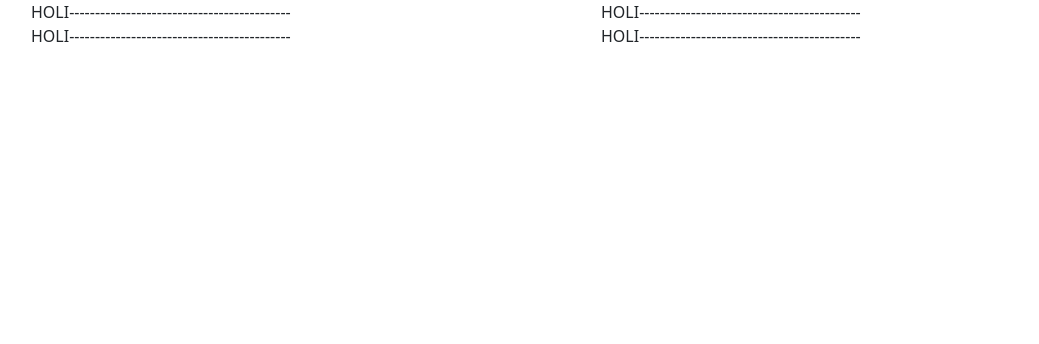
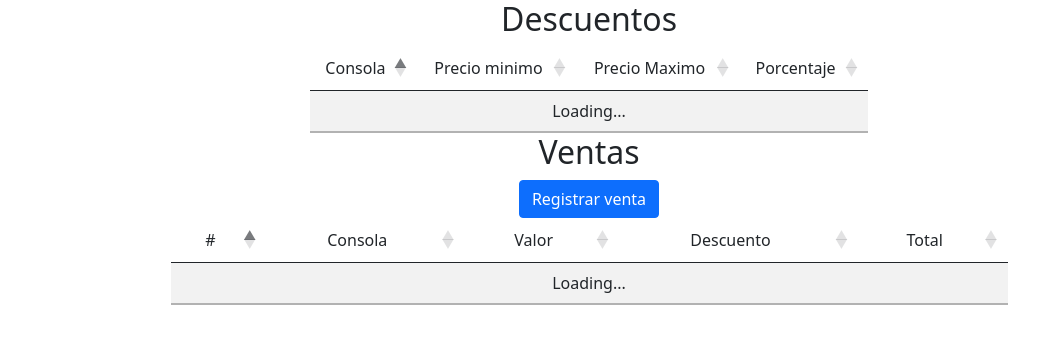
Before and after one commit to Brandcho1231/prueba_tecnica, a PHP site: page / in a window 1280 px wide. Shown: the top 344 px of the page, without its empty margins (51-1090 px from the left). Run offline with PHP 8.4, Linux system fonts and the light colour scheme; data that the repository does not hold is empty; some libraries are stand-ins or nearby versions.

Commit message:
Se crea el frotend
Se consumen la mayoria de las funcionalidades de la API desde el frontend, falta solo mostrar el descuento total

```diff
--- a/api/ventas.php
+++ b/api/ventas.php
@@ -3,8 +3,23 @@ require_once __DIR__ . '/../controladores/VentasControlador.php';
 
 switch ($_SERVER['REQUEST_METHOD']) {
     case 'GET':
-        $listado = new VentasControlador();
-        echo json_encode($listado->descuentoTotal());
+        if (isset($_GET['funcion'])) {
+            if ($_GET['funcion'] == 'descuento_total') {
+                $descuento = new VentasControlador();
+                echo json_encode($descuento->descuentoTotal());
+            } else {
+                header('Content-Type: application/json');
+                $error = [
+                    'status' => 'error',
+                    'status_id' => '400',
+                    'error_msg' => 'Datos incorrectos',
+                ];
+                echo json_encode($error);
+            }
+        } else {
+            $listado = new VentasControlador();
+            echo json_encode($listado->listarVentas());
+        }
         break;
     case 'POST':
         if (isset($_POST['funcion'])) {
@@ -18,8 +33,9 @@ switch ($_SERVER['REQUEST_METHOD']) {
                         header('Content-Type: application/json');
                         $error = [
                             'status' => 'error',
-                            'error_id' => '400',
-                            'error_msg' => 'Datos incorrectos'
+                            'status_id' => '400',
+                            'error_msg' => 'Datos incorrectos',
+                            'bandera' => 1,
                         ];
                         echo json_encode($error);
                     }
@@ -27,7 +43,7 @@ switch ($_SERVER['REQUEST_METHOD']) {
                     header('Content-Type: application/json');
                     $error = [
                         'status' => 'error',
-                        'error_id' => '400',
+                        'status_id' => '400',
                         'error_msg' => 'Faltan datos',
                     ];
                     echo json_encode($error);
@@ -38,21 +54,21 @@ switch ($_SERVER['REQUEST_METHOD']) {
                         $valorADescontar = intval($_POST['valor_a_descontar']);
                         $valorSinDescuento = intval($_POST['valor_sin_descuento']);
                         $venta = new VentasControlador();
-                        echo json_encode($venta->guardarVenta($_POST['consola'], $valorSinDescuento,$valorADescontar));
-                    }else {
+                        echo json_encode($venta->guardarVenta($_POST['consola'], $valorSinDescuento, $valorADescontar));
+                    } else {
                         header('Content-Type: application/json');
                         $error = [
                             'status' => 'error',
-                            'error_id' => '400',
-                            'error_msg' => 'Datos incorrectos'
+                            'status_id' => '400',
+                            'error_msg' => 'Datos incorrectos',
                         ];
                         echo json_encode($error);
                     }
-                }else {
+                } else {
                     header('Content-Type: application/json');
                     $error = [
                         'status' => 'error',
-                        'error_id' => '400',
+                        'status_id' => '400',
                         'error_msg' => 'Faltan datos',
                     ];
                     echo json_encode($error);
@@ -61,8 +77,9 @@ switch ($_SERVER['REQUEST_METHOD']) {
                 header('Content-Type: application/json');
                 $error = [
                     'status' => 'error',
-                    'error_id' => '400',
-                    'error_msg' => 'Datos incorrectos'
+                    'status_id' => '400',
+                    'error_msg' => 'Datos incorrectos',
+                    'bandera' => 3,
                 ];
                 echo json_encode($error);
             }
@@ -70,8 +87,8 @@ switch ($_SERVER['REQUEST_METHOD']) {
             header('Content-Type: application/json');
             $error = [
                 'status' => 'error',
-                'error_id' => '400',
-                'error_msg' => 'Datos incorrectos'
+                'status_id' => '400',
+                'error_msg' => 'Datos incorrectos',
             ];
             echo json_encode($error);
         }
@@ -80,7 +97,7 @@ switch ($_SERVER['REQUEST_METHOD']) {
         header('Content-Type: application/json');
         $error = [
             'status' => 'error',
-            'error_id' => '404',
+            'status_id' => '404',
             'error_msg' => 'La ruta que buscas no existe',
         ];
         echo json_encode($error);
--- a/controladores/DescuentosControlador.php
+++ b/controladores/DescuentosControlador.php
@@ -12,8 +12,9 @@ class DescuentosControlador
         $listadoDescuentos = $descuentosConsulta->todos();
 
         foreach ($listadoDescuentos as $key => $value) {
-            $descuento = new Descuento($value['id'], $value['consola'],$value['precio_minimo'],$value['precio_maximo'], $value['descuento']);
+            $descuento = new Descuento($value['id'], $value['consola'],$value['precio_minimo'],$value['precio_maximo'], $value['porcentaje']);
             $listado['descuentos'][] = $descuento;
+            $listado['status'] = "success";
         }
 
         return $listado ?? null;
--- a/controladores/VentasControlador.php
+++ b/controladores/VentasControlador.php
@@ -31,9 +31,10 @@ class VentasControlador
                 'status' => 'error',
                 'error_id' => '400',
                 'error_msg' => 'Datos incorrectos',
+                'bandera' => 'Bandera',
             ];
         }else {
-            $modeloDescuento = new Descuento($descuento['id'], $descuento['consola'], $descuento['precio_minimo'], $descuento['precio_maximo'], $descuento['descuento']);
+            $modeloDescuento = new Descuento($descuento['id'], $descuento['consola'], $descuento['precio_minimo'], $descuento['precio_maximo'], $descuento['porcentaje']);
         if ($modeloDescuento->getPrecioMaximo() == null) {
             $precioMaximo = $valor;
         } else {
@@ -41,21 +42,21 @@ class VentasControlador
         }
         if ($valor >= $modeloDescuento->getPrecioMinimo() && $valor <= $precioMaximo) {
 
-            $porcentaje = $modeloDescuento->getDescuento() / 100;
+            $porcentaje = $modeloDescuento->getPorcentaje() / 100;
             $valorADescontar = $valor * $porcentaje;
             $valorDescuento = $valor - $valorADescontar;
 
             $array = [
                 'valor_sin_descuento' => $valor,
-                'valor_descuento' => $valorDescuento,
-                'valor_a_descontar' => $valorADescontar,
+                'valor_descuento' => intval($valorDescuento),
+                'valor_a_descontar' => intval($valorADescontar),
                 'consola' => $modeloDescuento->getConsola(),
             ];
         } else {
             $array = [
                 'valor_sin_descuento' => $valor,
                 'valor_descuento' => $valor,
-                'valorADescontar' => 0,
+                'valor_a_descontar' => 0,
                 'consola' => $modeloDescuento->getConsola(),
             ];
         }
@@ -72,11 +73,11 @@ class VentasControlador
             header('Content-Type: application/json');
             $respuesta = [
                 'status' => 'error',
-                'error_id' => '400',
+                'status_id' => '400',
                 'error_msg' => 'Datos incorrectos',
             ];
         }else {
-            $modeloDescuento = new Descuento($descuento['id'], $descuento['consola'], $descuento['precio_minimo'], $descuento['precio_maximo'], $descuento['descuento']);
+            $modeloDescuento = new Descuento($descuento['id'], $descuento['consola'], $descuento['precio_minimo'], $descuento['precio_maximo'], $descuento['porcentaje']);
         if ($modeloDescuento->getPrecioMaximo() == null) {
             $precioMaximo = $valor_sin_descuento;
         } else {
@@ -84,21 +85,21 @@ class VentasControlador
         }
 
         if ($valor_sin_descuento >= $modeloDescuento->getPrecioMinimo() && $valor_sin_descuento <= $precioMaximo) {
-            $porcentaje = $modeloDescuento->getDescuento() / 100;
+            $porcentaje = $modeloDescuento->getPorcentaje() / 100;
             $valorADescontar = $valor_sin_descuento * $porcentaje;
             $valorDescuento = $valor_sin_descuento - $valorADescontar;
-            $venta = new Venta($modeloDescuento->getId(), $valor_sin_descuento, $valorADescontar);
+            $venta = new Venta($modeloDescuento->getId(),$modeloDescuento->getId(), $valor_sin_descuento, $valorADescontar);
             $resultado = $venta->guardar();
             if ($resultado) {
                 $respuesta = [
                     'status' => 'success',
-                    'status' => '201',
+                    'status_id' => '201',
                     'msg' => 'Se registro la venta',
                 ];
             } else {
                 $respuesta = [
                     'status' => 'error',
-                    'status' => '409',
+                    'status_id' => '409',
                     'msg' => 'No se pudo registrar la venta, intentalo nuevamente',
                 ];
             }
@@ -108,13 +109,13 @@ class VentasControlador
             if ($resultado) {
                 $respuesta = [
                     'status' => 'success',
-                    'status' => '201',
+                    'status_id' => '201',
                     'msg' => 'Se registro la venta',
                 ];
             } else {
                 $respuesta = [
                     'status' => 'error',
-                    'status' => '409',
+                    'status_id' => '409',
                     'msg' => 'No se pudo registrar la venta, intentalo nuevamente',
                 ];
             }
@@ -129,11 +130,13 @@ class VentasControlador
         $ventas = $this->listarVentas();
         if ($ventas == null) {
             $respuesta = [
+                'status' => 'success',
                 'descuentoTotal' => 0,
             ];
         } else {
             $descuentoTotal = array_sum(array_column($ventas['ventas'], 'valor_a_descontar'));
             $respuesta = [
+                'status' => 'success',
                 'descuentoTotal' => $descuentoTotal,
             ];
         }
--- a/index.html
+++ b/index.html
@@ -7,31 +7,91 @@
     <meta name="viewport" content="width=device-width, initial-scale=1.0">
     <link href="https://cdn.jsdelivr.net/npm/bootstrap@5.0.2/dist/css/bootstrap.min.css" rel="stylesheet"
         integrity="sha384-EVSTQN3/azprG1Anm3QDgpJLIm9Nao0Yz1ztcQTwFspd3yD65VohhpuuCOmLASjC" crossorigin="anonymous">
+    <link rel="stylesheet" href="https://cdn.datatables.net/1.13.4/css/jquery.dataTables.css" />
     <title>Prueba tecnica</title>
 </head>
 
 <body>
     <div class="container">
         <div class="row">
-            <div class="col-sm-6">
-                <span>HOLI-------------------------------------------</span>
-            </div>
-            <div class="col-sm-6">
-                <span>HOLI-------------------------------------------</span>
+            <div class="col-sm-12">
+                <h2 class="text-center">Descuentos</h2>
+                <div class="table-responsive">
+                    <table id="tablaDescuento" width="50%" class="table table-striped text-center">
+                        <thead>
+                            <td class="text-center">Consola</td>
+                            <td class="text-center">Precio minimo</td>
+                            <td class="text-center">Precio Maximo</td>
+                            <td class="text-center">Porcentaje</td>
+                        </thead>
+                    </table>
+                </div>
             </div>
         </div>
         <div class="row">
-            <div class="col-sm-6">
-                <span>HOLI-------------------------------------------</span>
-            </div>
-            <div class="col-sm-6">
-                <span>HOLI-------------------------------------------</span>
+            <div class="col-sm-12">
+                <div class="row">
+                    <h2 class="text-center">Ventas</h2>
+                </div>
+                <div class="row justify-content-center">
+                    <nav class="text-center">
+                        <a class="btn btn-primary" data-bs-toggle="modal" data-bs-target="#modalRegistro">Registrar
+                            venta</a>
+                    </nav>
+                </div>
+                <div class="table-responsive">
+                    <table id="tablaVentas" width="75%" class="table table-striped text-center">
+                        <thead>
+                            <td class="text-center">#</td>
+                            <td class="text-center">Consola</td>
+                            <td class="text-center">Valor</td>
+                            <td class="text-center">Descuento</td>
+                            <td class="text-center">Total</td>
+                        </thead>
+                    </table>
+                </div>
             </div>
         </div>
     </div>
+
+    <div class="modal" id="modalRegistro" tabindex="-1">
+        <div class="modal-dialog">
+            <div class="modal-content">
+                <div class="modal-header">
+                    <h5 class="modal-title">Registro de venta</h5>
+                    <button type="button" class="btn-close" data-bs-dismiss="modal" aria-label="Close"></button>
+                </div>
+                <div class="modal-body">
+                    <form id="formRegistroVenta" enctype="multipart/form-data">
+                        <div class="mb-3">
+                            <label class="form-label">Selecciona la consola que soporta el juego</label>
+                            <select name="consola" id="selectConsola" class="form-control" required>
+                            </select>
+                        </div>
+                        <div class="mb-3">
+                            <label class="form-label">Valor de la venta</label>
+                            <input type="number" id="valorJuego" class="form-control" name="valor" required>
+                        </div>
+                    </form>
+                </div>
+                <div class="modal-footer">
+                    <button type="button" class="btn btn-secondary" data-bs-dismiss="modal">Cerrar</button>
+                    <button type="button" class="btn btn-primary" id="btnRegistrar">Registrar</button>
+                </div>
+            </div>
+        </div>
+    </div>
+    <!-- CDN Jquery -->
+    <script src="https://ajax.googleapis.com/ajax/libs/jquery/3.6.4/jquery.min.js"></script>
+    <!-- CDN para Bootstrap -->
     <script src="https://cdn.jsdelivr.net/npm/bootstrap@5.0.2/dist/js/bootstrap.bundle.min.js"
         integrity="sha384-MrcW6ZMFYlzcLA8Nl+NtUVF0sA7MsXsP1UyJoMp4YLEuNSfAP+JcXn/tWtIaxVXM" crossorigin="anonymous">
     </script>
+    <!-- CDN Datatable -->
+    <script src="https://cdn.datatables.net/1.13.4/js/jquery.dataTables.js"></script>
+    <script src="https://cdn.jsdelivr.net/npm/sweetalert2@11"></script>
+    <script src="js/descuentos/descuentos.js"></script>
+    <script src="js/ventas/principal.js"></script>
 </body>
 
 </html>
--- a/modelos/Descuento.php
+++ b/modelos/Descuento.php
@@ -2,16 +2,16 @@
 
 class Descuento
 {
-    public $consola, $precio_minimo, $precio_maximo, $descuento;
+    public $consola, $precio_minimo, $precio_maximo, $porcentaje;
     private $id;
 
-    function __construct($id,$consola, $precio_minimo, $precio_maximo, $descuento)
+    function __construct($id,$consola, $precio_minimo, $precio_maximo,$porcentaje)
     {
         $this->setId($id);
         $this->setConsola($consola);
         $this->setPrecioMinimo($precio_minimo);
+        $this->setPorcentaje($porcentaje);
         $this->setPrecioMaximo($precio_maximo);
-        $this->setDescuento($descuento);
     }
 
     //setters
@@ -29,14 +29,14 @@ class Descuento
         $this->precio_minimo = $precio_minimo;
     }
 
+    public function setPorcentaje($porcentaje)
+    {
+        $this->porcentaje = $porcentaje;
+    }
+
     public function setPrecioMaximo($precio_maximo)
     {
         $this->precio_maximo = $precio_maximo;
-    }
-
-    public function setDescuento($descuento)
-    {
-        $this->descuento = $descuento;
     }
 
     //getters
@@ -55,14 +55,14 @@ class Descuento
         return $this->precio_minimo;
     }
 
+    public function getPorcentaje()
+    {
+        return $this->porcentaje;
+    }
+
     public function getPrecioMaximo()
     {
         return $this->precio_maximo;
     }
-
-    public function getDescuento()
-    {
-        return $this->descuento;
-    }
 }
 ?>
--- a/modelos/Venta.php
+++ b/modelos/Venta.php
@@ -2,14 +2,16 @@
 
 class Venta
 {
-    public $descuento_id, $valor_sin_descuento, $valor_a_descontar;
-    private $id;
+    public $valor_sin_descuento, $valor_a_descontar,$id, $total_venta, $descuento;
+    private $descuento_id;
 
     function __construct($descuento_id = null, $valor_sin_descuento,$valor_a_descontar)
     {
         $this->setDescuentoId($descuento_id);
         $this->setValorSinDescuento($valor_sin_descuento);
         $this->setValorADescontar($valor_a_descontar);
+        $this->setTotalVenta();
+        $this->setDescuento();
     }
 
     //setters
@@ -30,6 +32,24 @@ class Venta
     public function setValorADescontar($valor_a_descontar)
     {
         $this->valor_a_descontar = $valor_a_descontar;
+    }
+
+    public function setTotalVenta()
+    {
+        $this->total_venta = $this->getValorSinDescuento() - $this->getValorADescontar();
+    }
+
+    public function setDescuento()
+    {
+        require_once __DIR__."/../consultas/DescuentosConsultas.php";
+        $descuento = new DescuentosConsultas();
+        $descuento = $descuento->buscar($this->getDescuentoId());
+        if ($descuento) {
+            $descuento = new Descuento($descuento['id'], $descuento['consola'],$descuento['precio_minimo'],$descuento['precio_maximo'], $descuento['porcentaje']);
+            $this->descuento = $descuento;
+        }else {
+            $this->descuento = null;
+        }
     }
 
     //getters
@@ -53,13 +73,21 @@ class Venta
         return $this->valor_a_descontar;
     }
 
+    public function getTotalVenta()
+    {
+        return $this->total_venta;
+    }
+
+    public function getDescuento()
+    {
+        return $this->descuento;
+    }
+
     public function guardar()
     {
         require_once __DIR__."/../consultas/VentasConsultas.php";
         $ventaConsultas = new VentasConsultas();
         return $ventaConsultas->guardar($this->getDescuentoId(),$this->getValorSinDescuento(),$this->getValorADescontar());
-
-
     }
 }
 
```
Also changed, not shown: js/descuentos/descuentos.js (added, +63 -0 lines), js/ventas/principal.js (added, +123 -0 lines).
